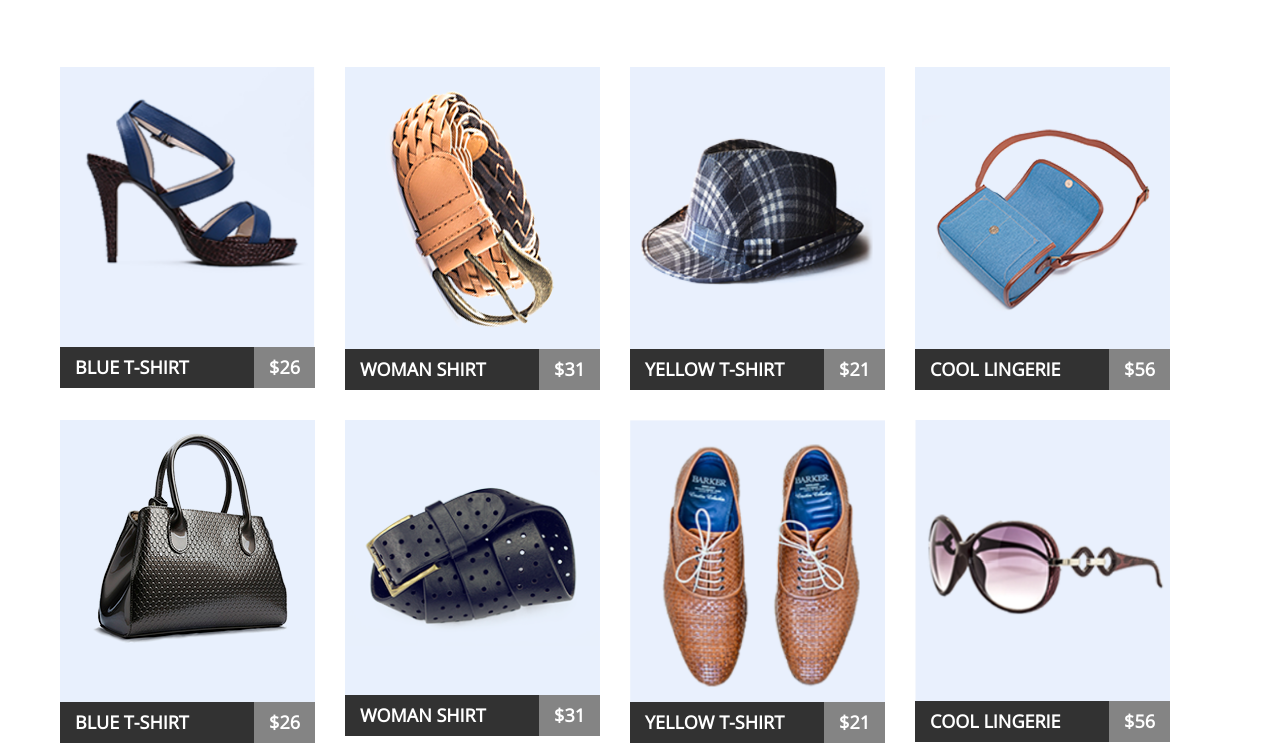
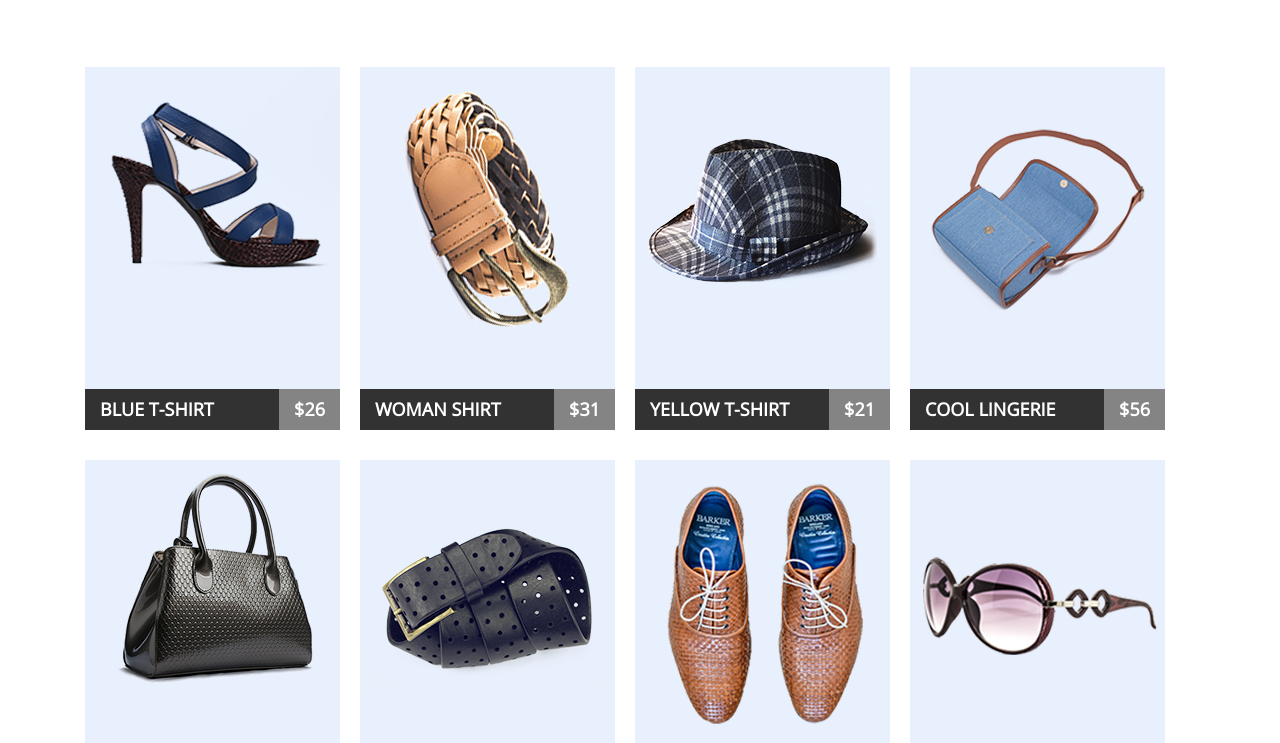
Before and after one commit to danikCF/goit-fe-course, a plain HTML site: page html-css/module-4/index.html in a window 1280 px wide. Shown: the part 277-1020 px from the top of the page. Drawn offline with nearby package versions, Linux system fonts and the light colour scheme.

Commit message:
module-4 Done

```diff
--- a/html-css/module-4/css/styles.css
+++ b/html-css/module-4/css/styles.css
@@ -14,9 +14,7 @@ body{
 
 .wrapper {
     width: 100%;
-    max-width: 1160px;
-    padding-left: 10px;
-    padding-right: 10px;
+    max-width: 1110px;
     margin: auto;
 }
 .clearfix::after {
@@ -94,7 +92,7 @@ margin: 25px auto 0;
 .products__item{
     float: left;
     width: 255px;
-    margin-right: 30px;
+    margin-right: 20px;
     margin-bottom: 30px;
     cursor: pointer;
 }
--- a/html-css/module-4/index.html
+++ b/html-css/module-4/index.html
@@ -52,56 +52,56 @@
             </h2>
             <ul class="products__list clearfix">
                         <li class="products__item">
-                            <img class="products__cover" src="./image/product1.png" alt="">
+                            <img class="products__cover" src="./image/product1.jpg" alt="">
                             <div class="products__desc clearfix">
                                 <a class="products__name" href="">Blue T-shirt</a>
                                 <a class="products__price" href="">$26</a>
                             </div>
                         </li>
                         <li class="products__item">
-                            <img class="products__cover" src="./image/product2.png" alt="">
+                            <img class="products__cover" src="./image/product2.jpg" alt="">
                             <div class="products__desc clearfix">
                                 <a class="products__name" href="">Woman Shirt</a>
                                 <a class="products__price" href="">$31</a>
                             </div>
                         </li>
                         <li class="products__item">
-                            <img class="products__cover" src="./image/product3.png" alt="">
+                            <img class="products__cover" src="./image/product3.jpg" alt="">
                             <div class="products__desc clearfix">
                                 <a class="products__name" href="">Yellow T-shirt</a>
                                 <a class="products__price" href="">$21</a>
                             </div>
                         </li>
                         <li class="products__item">
-                            <img class="products__cover" src="./image/product4.png" alt="">
+                            <img class="products__cover" src="./image/product4.jpg" alt="">
                             <div class="products__desc clearfix">
                                 <a class="products__name" href="">Cool Lingerie</a>
                                 <a class="products__price" href="">$56</a>
                             </div>
                         </li>
                         <li class="products__item">
-                            <img class="products__cover" src="./image/product5.png" alt="">
+                            <img class="products__cover" src="./image/product5.jpg" alt="">
                             <div class="products__desc clearfix">
                                 <a class="products__name" href="">Blue T-shirt</a>
                                 <a class="products__price" href="">$26</a>
                             </div>
                         </li>
                         <li class="products__item">
-                            <img class="products__cover" src="./image/product6.png" alt="">
+                            <img class="products__cover" src="./image/product6.jpg" alt="">
                             <div class="products__desc clearfix">
                                 <a class="products__name" href="">Woman Shirt</a>
                                 <a class="products__price" href="">$31</a>
                             </div>
                         </li>
                         <li class="products__item">
-                            <img class="products__cover" src="./image/product7.png" alt="">
+                            <img class="products__cover" src="./image/product7.jpg" alt="">
                             <div class="products__desc clearfix">
                                 <a class="products__name" href="">Yellow T-shirt</a>
                                 <a class="products__price" href="">$21</a>
                             </div>
                         </li>
                         <li class="products__item">
-                            <img class="products__cover" src="./image/product8.png" alt="">
+                            <img class="products__cover" src="./image/product8.jpg" alt="">
                             <div class="products__desc clearfix">
                                 <a class="products__name" href="">Cool Lingerie</a>
                                 <a class="products__price" href="">$56</a>
```
Also changed, not shown: html-css/module-4/image/product1.jpg (added), html-css/module-4/image/product1.png (deleted), html-css/module-4/image/product2.jpg (added), html-css/module-4/image/product2.png (deleted), html-css/module-4/image/product3.jpg (added), html-css/module-4/image/product3.png (deleted), html-css/module-4/image/product4.jpg (added), html-css/module-4/image/product4.png (deleted), html-css/module-4/image/product5.jpg (added), html-css/module-4/image/product5.png (deleted), html-css/module-4/image/product6.jpg (added), html-css/module-4/image/product6.png (deleted), html-css/module-4/image/product7.jpg (added), html-css/module-4/image/product7.png (deleted), 2 more files.
